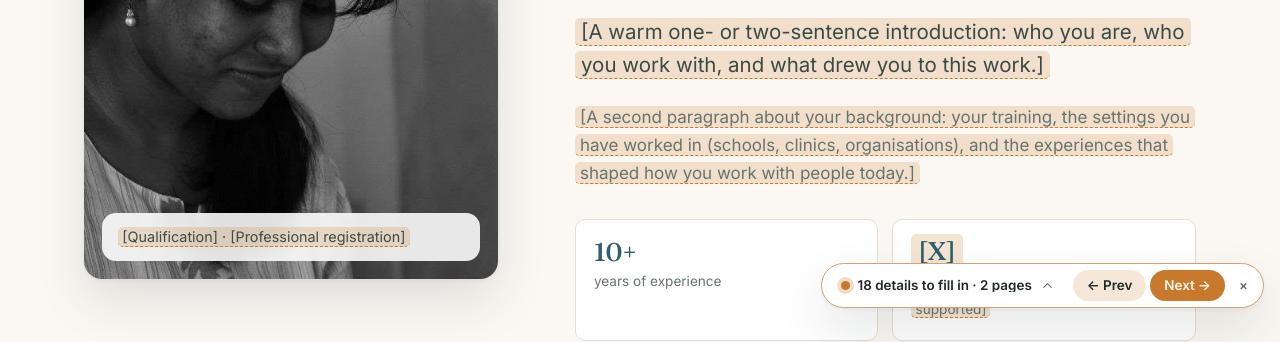
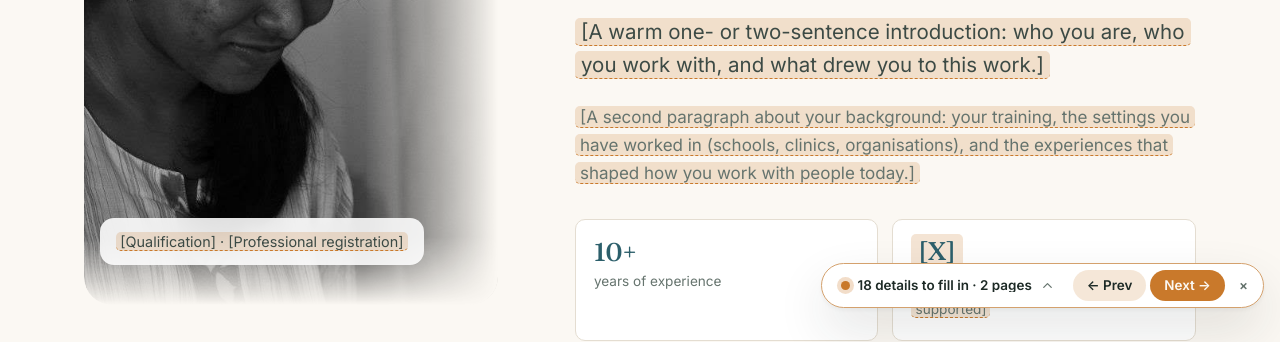
Before and after one commit to AndreaNirmal/thrivealways-frontend, a plain HTML site: page about.html in a window 1280 px wide. Shown: the part 476-818 px from the top of the page. Drawn offline with Linux system fonts and the light colour scheme.

Commit message:
Fade founder portrait to the right with rounded corners
Left-aligned photo with 28px corners that fades into the page; light
mode uses a gentler fade so the pale photo doesn't wash out.

Co-Authored-By: Claude Opus 5.5 <noreply@anthropic.com>

```diff
--- a/about.html
+++ b/about.html
@@ -46,7 +46,7 @@
     <!-- TO FILL: each <mark class="todo"> below is a placeholder. Replace it with your text and remove the <mark> tags. -->
     <section class="page-hero">
       <div class="container about-hero">
-        <div class="portrait reveal">
+        <div class="portrait portrait--fade reveal">
           <img src="assets/img/andrea-nirmal.png" alt="Portrait of Andrea Nirmal" width="520" height="716">
           <div class="portrait__badge"><mark class="todo">[Qualification] · [Professional registration]</mark></div>
         </div>
--- a/assets/css/styles.css
+++ b/assets/css/styles.css
@@ -715,3 +715,24 @@ mark.todo.is-current { outline-color: var(--kids); background: color-mix(in srgb
 .form__status a { color: inherit; font-weight: 600; }
 
 .form.is-sent > :not(.form__done) { display: none !important; }
+
+/* ---------- Portrait: left-aligned photo with rounded corners that fades out to the right ----------
+   Remove the "portrait--fade" class in about.html to go back to the arched frame. */
+/* Where the fade begins (as % of the photo's width / height).
+   Light mode fades later so the pale photo doesn't wash into the cream page. */
+.portrait--fade { --fade-x: 68%; --fade-y: 88%; }
+@media (prefers-color-scheme: dark) { :root:not([data-theme="light"]) .portrait--fade { --fade-x: 40%; --fade-y: 72%; } }
+:root[data-theme="dark"] .portrait--fade { --fade-x: 40%; --fade-y: 72%; }
+.portrait--fade {
+  background: none; box-shadow: none; border-radius: 0; overflow: visible;
+  place-items: start;
+}
+.portrait--fade img {
+  object-position: left center;
+  border-radius: 28px;
+  -webkit-mask-image: linear-gradient(to right, #000 var(--fade-x), transparent 100%), linear-gradient(to bottom, #000 var(--fade-y), transparent 100%);
+  -webkit-mask-composite: source-in;
+  mask-image: linear-gradient(to right, #000 var(--fade-x), transparent 100%), linear-gradient(to bottom, #000 var(--fade-y), transparent 100%);
+  mask-composite: intersect;
+}
+.portrait--fade .portrait__badge { right: auto; left: 16px; bottom: 7%; max-width: 80%; }
```
